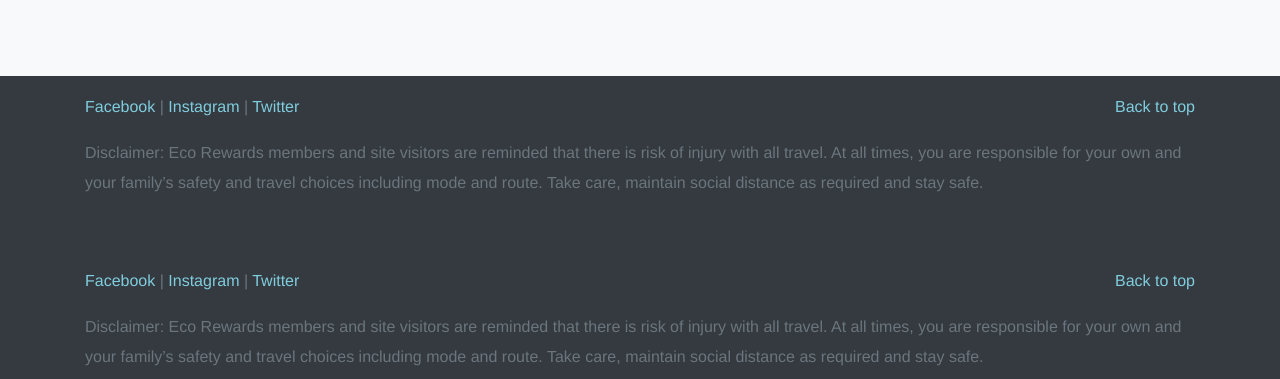
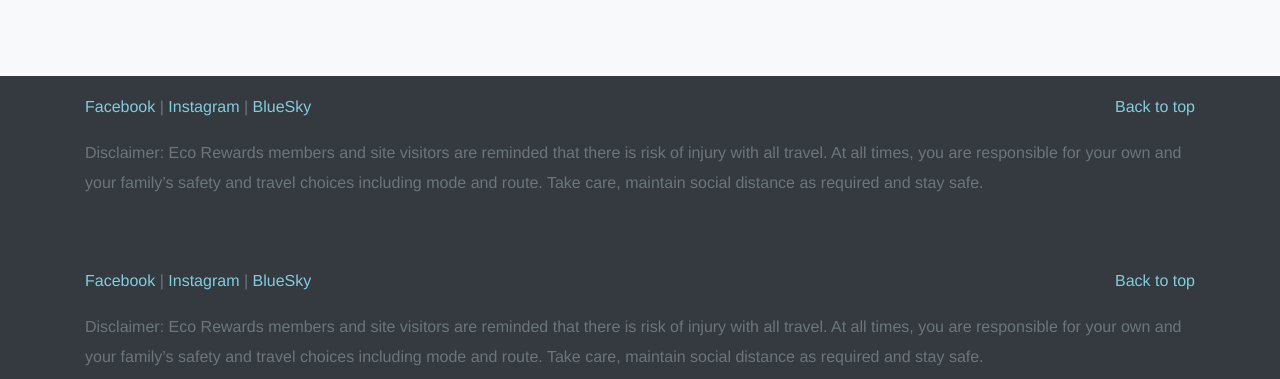
Before and after one commit to EcoRewards/ecorewards.co.uk, a Jekyll site: the page built from mp-travel/index.html, in a window 1280 px wide. Shown: the part 1532-1911 px from the top of the page. Built offline with Jekyll 4.4.1, drawn with Linux system fonts in a browser that asks for light colours; some web fonts are replaced.

Commit message:
update footer

```diff
--- a/_includes/footer.html
+++ b/_includes/footer.html
@@ -5,7 +5,7 @@
       <div class="col-md-9">
         <a href="https://www.facebook.com/EcoRewards/">Facebook</a> |
         <a href="https://www.instagram.com/ecorewards/">Instagram</a> |
-        <a href="https://twitter.com/ecorewards">Twitter</a>
+        <a href="https://bsky.app/profile/ecorewards.bsky.social">BlueSky</a>
       </div>
       <div class="col-md-3 text-right">
         <a class="js-nav-link" href="#top">Back to top</a>
```
